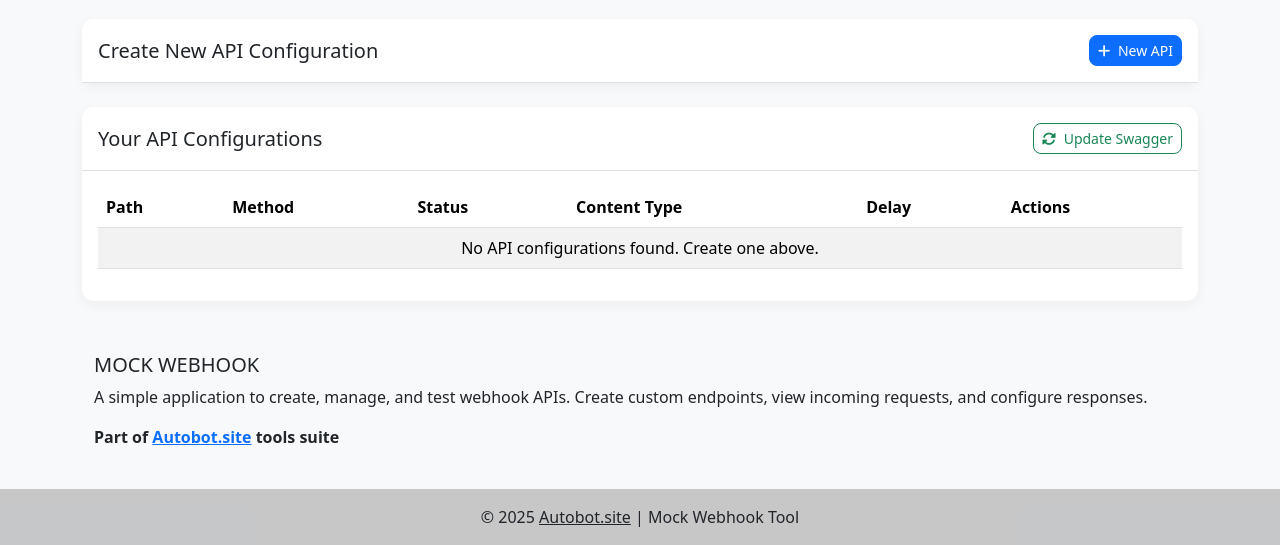
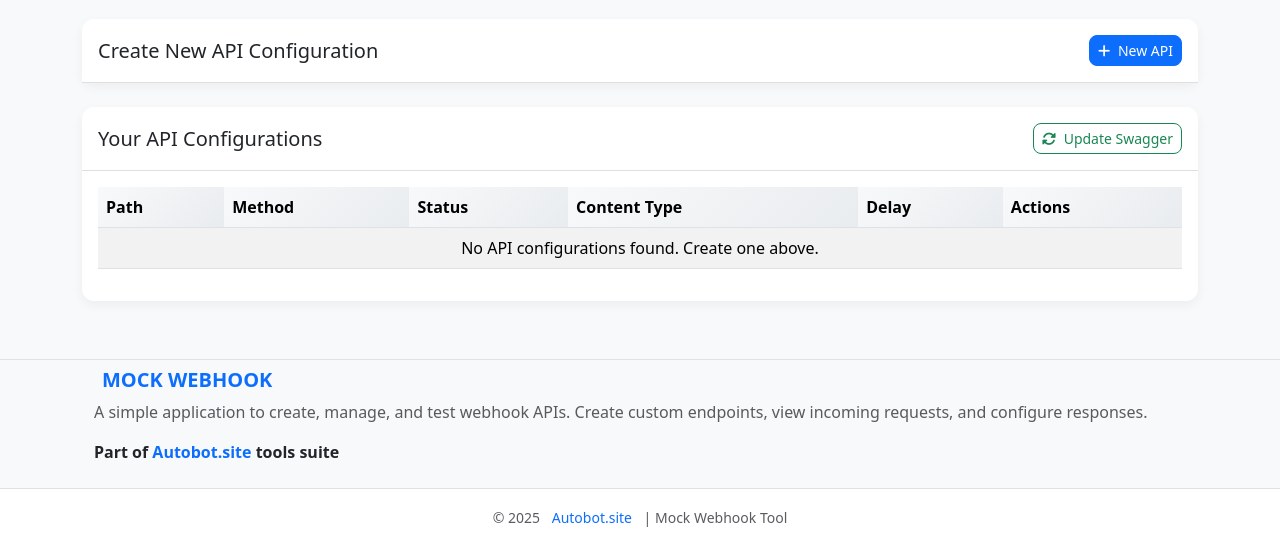
Before and after one commit to nguyenquy0710/Webhook-MockAPI, a Spring Boot app: page /api-configs in a window 1280 px wide. Shown: the part 255-800 px from the top of the page. Run offline with Spring Boot 4, Linux system fonts and the light colour scheme; a user stored in the database is signed in; data that the repository does not hold is empty; some of the project's set-up classes (security, data sources, template engines, error pages and the like) are left out, and stand-ins take their place; some libraries are stand-ins or nearby versions.

Commit message:
Add enhanced CSS with loading states, improved transitions, and modern footer styling
Co-authored-by: nguyenquy0710 <22485887+nguyenquy0710@users.noreply.github.com>

```diff
--- a/src/main/resources/static/css/styles.css
+++ b/src/main/resources/static/css/styles.css
@@ -63,11 +63,106 @@ footer {
 .btn {
     border-radius: 0.5rem;
     transition: all 0.3s ease;
+    position: relative;
+    overflow: hidden;
 }
 
 .btn:hover {
     transform: translateY(-1px);
     box-shadow: 0 0.25rem 0.75rem rgba(0, 0, 0, 0.15);
+}
+
+.btn:active {
+    transform: translateY(0);
+}
+
+/* Loading States */
+.btn.loading {
+    pointer-events: none;
+    opacity: 0.6;
+}
+
+.btn.loading::after {
+    content: "";
+    position: absolute;
+    width: 16px;
+    height: 16px;
+    top: 50%;
+    left: 50%;
+    margin-left: -8px;
+    margin-top: -8px;
+    border: 2px solid transparent;
+    border-top-color: currentColor;
+    border-radius: 50%;
+    animation: spin 1s linear infinite;
+}
+
+@keyframes spin {
+    0% { transform: rotate(0deg); }
+    100% { transform: rotate(360deg); }
+}
+
+/* Enhanced Form Controls */
+.form-control:focus, .form-select:focus {
+    border-color: #86b7fe;
+    box-shadow: 0 0 0 0.25rem rgba(13, 110, 253, 0.25);
+    transform: translateY(-1px);
+}
+
+.form-floating > .form-control:focus ~ label,
+.form-floating > .form-control:not(:placeholder-shown) ~ label {
+    transform: scale(0.85) translateY(-0.5rem) translateX(0.15rem);
+}
+
+/* Enhanced Cards with Better Hover Effects */
+.card:hover .feature-icon {
+    transform: scale(1.1) rotate(5deg);
+}
+
+/* Modern Alerts */
+.alert {
+    border: none;
+    border-radius: 0.75rem;
+    box-shadow: 0 0.125rem 0.25rem rgba(0, 0, 0, 0.075);
+}
+
+.alert-success {
+    background: linear-gradient(135deg, #d1f2eb 0%, #a7e0d1 100%);
+    color: #0f5132;
+}
+
+.alert-danger {
+    background: linear-gradient(135deg, #f8d7da 0%, #f1aeb5 100%);
+    color: #842029;
+}
+
+.alert-info {
+    background: linear-gradient(135deg, #d1ecf1 0%, #a6d0dd 100%);
+    color: #055160;
+}
+
+/* Enhanced Tables */
+.table th {
+    font-weight: 600;
+    border-top: none;
+    background: linear-gradient(135deg, #f8f9fa 0%, #e9ecef 100%);
+}
+
+.table-hover tbody tr:hover {
+    background-color: rgba(13, 110, 253, 0.05);
+    transform: scale(1.01);
+}
+
+/* Progress Bars */
+.progress {
+    height: 0.5rem;
+    border-radius: 0.25rem;
+    background-color: #e9ecef;
+}
+
+.progress-bar {
+    background: linear-gradient(45deg, #007bff, #0056b3);
+    border-radius: 0.25rem;
 }
 
 /* Table Styling */
--- a/src/main/resources/templates/fragments/footer.html
+++ b/src/main/resources/templates/fragments/footer.html
@@ -2,26 +2,30 @@
 <html xmlns:th="http://www.thymeleaf.org">
 
   <body>
-    <footer th:fragment="footer" class="bg-light text-center text-lg-start mt-4">
+    <footer th:fragment="footer" class="bg-light text-center text-lg-start mt-4 border-top">
       <div class="container p-4 mt-2" style="padding-top: 0px !important;">
         <div class="row">
           <div class="col-md-8" style="width: 100%">
-            <h5 class="text-uppercase">Mock Webhook</h5>
-            <p>
+            <h5 class="text-uppercase fw-bold text-primary">
+              <i class="fas fa-webhook me-2"></i>Mock Webhook
+            </h5>
+            <p class="text-muted mb-3">
               A simple application to create, manage, and test webhook APIs.
               Create custom endpoints, view incoming requests, and configure responses.
             </p>
-            <p class="mt-3">
-              <strong>Part of <a href="https://autobot.site" target="_blank" class="text-primary">Autobot.site</a> tools suite</strong>
+            <p class="mt-3 mb-0">
+              <strong>Part of <a href="https://autobot.site" target="_blank" class="text-primary text-decoration-none fw-bold">Autobot.site</a> tools suite</strong>
             </p>
           </div>
         </div>
       </div>
 
-      <div class="text-center p-3" style="background-color: rgba(0, 0, 0, 0.2);">
-        © <span th:text="${#dates.format(#dates.createNow(), 'yyyy')}">2025</span>
-        <a href="https://autobot.site" target="_blank" class="text-dark">Autobot.site</a> |
-        Mock Webhook Tool
+      <div class="text-center p-3 bg-white border-top">
+        <small class="text-muted">
+          © <span th:text="${#dates.format(#dates.createNow(), 'yyyy')}">2025</span>
+          <a href="https://autobot.site" target="_blank" class="text-primary text-decoration-none mx-2">Autobot.site</a> |
+          Mock Webhook Tool
+        </small>
       </div>
 
       <!-- Bootstrap Bundle with Popper -->
```
